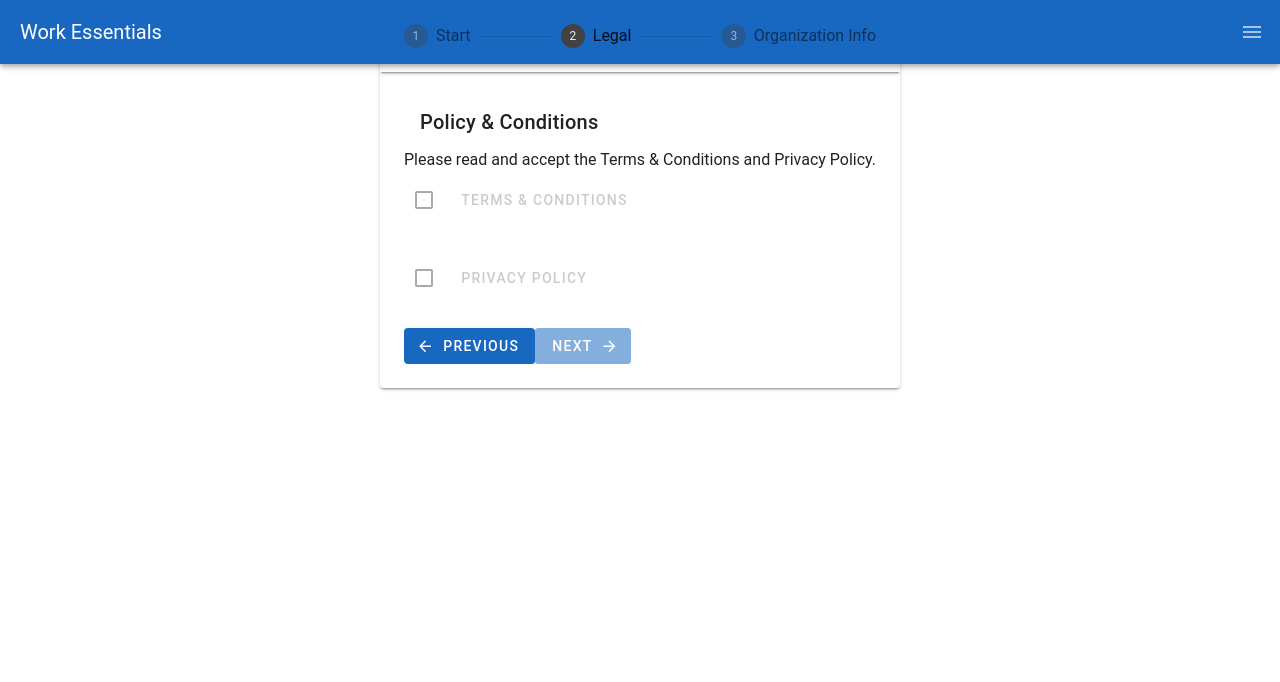
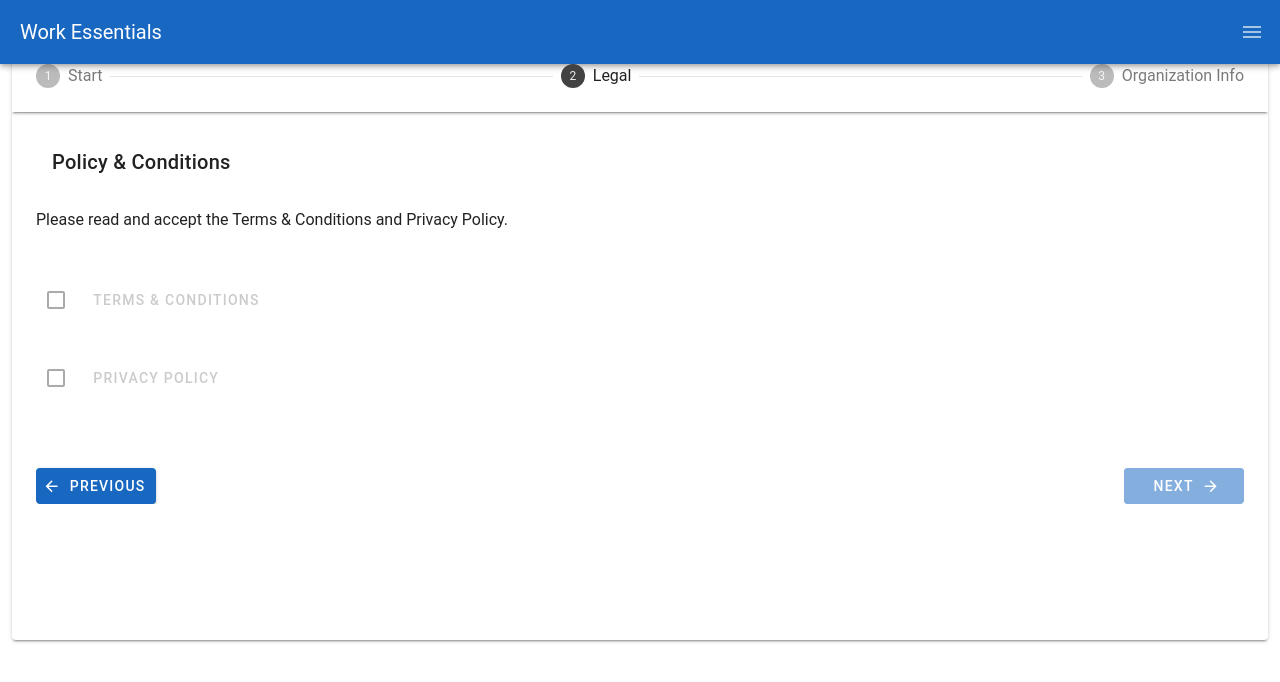
Before and after one commit to lottjerry/my-job-essentials, a Nuxt app: page /dashboard/organization-register in a window 1280 px wide. Both pictures are taken after a click on the button "NEXT". Shown: the top 682 px of the page. Built offline with nearby package versions, Linux system fonts and the light colour scheme.

Commit message:
Finished design of organization Register Page

```diff
--- a/components/PrivacyPolicy.vue
+++ b/components/PrivacyPolicy.vue
@@ -51,6 +51,7 @@
         @click="haveReadandAccept"
         :disabled="offSetTop < 575"
         variant="plain"
+        color="primary"
         >I accept</v-btn
       >
     </v-card-actions>
--- a/components/TermsAndConditions.vue
+++ b/components/TermsAndConditions.vue
@@ -47,7 +47,13 @@
       praesentium quasi, quaerat magnam illo.
     </v-card-text>
     <v-card-actions class="d-flex justify-end">
-      <v-btn @click="haveReadandAccept" :disabled="offSetTop < 575" variant="plain">I accept</v-btn>
+      <v-btn
+        @click="haveReadandAccept"
+        :disabled="offSetTop < 575"
+        color="primary"
+        variant="plain"
+        >I accept</v-btn
+      >
     </v-card-actions>
   </v-card>
 </template>
--- /dev/null
+++ b/pages/dashboard/my-account.vue
@@ -0,0 +1,9 @@
+<template>
+  <div>
+
+  </div>
+</template>
+
+<script setup>
+
+</script>
--- a/pages/dashboard/organization-register.vue
+++ b/pages/dashboard/organization-register.vue
@@ -1,19 +1,29 @@
 <template>
-  <div class="d-flex justify-center">
+  <div class="h-screen">
     <v-stepper
+
       v-model="step"
       :items="['Start', 'Legal', 'Organization Info']"
       hide-actions
+      class="mt-10 mx-3 h-75"
     >
       <!-- Step 1 -->
       <template v-slot:item.1>
-        <v-card title="Let's Get Started !!!" flat class="d-flex flex-column">
+        <v-card
+          title="Let's Get Started !!!"
+          flat
+          class="d-flex flex-column ga-5"
+        >
           <p>
             In order to view your schedule, you will have to register with your
             organization. This information can be obtained from your office
             personal.
           </p>
-          <v-btn append-icon="mdi-arrow-right" @click="step++" color="primary"
+          <v-btn
+            class="mt-10"
+            append-icon="mdi-arrow-right"
+            @click="step++"
+            color="primary"
             >next</v-btn
           >
         </v-card>
@@ -21,7 +31,11 @@
 
       <!-- Step 2 -->
       <template v-slot:item.2>
-        <v-card title="Policy & Conditions" flat>
+        <v-card
+          title="Policy & Conditions"
+          flat
+          class="d-flex flex-column ga-5"
+        >
           <p>
             Please read and accept the Terms & Conditions and Privacy Policy.
           </p>
@@ -39,7 +53,7 @@
             class="align-center justify-center"
             ><PrivacyPolicy
           /></v-overlay>
-          <v-form ref="form">
+          <v-form ref="form" class="mt-5">
             <v-checkbox
               :disabled="disableTermsAndConditions"
               :rules="[(v) => !!v || 'You must agree to the Terms & !']"
@@ -49,7 +63,10 @@
                 <v-btn
                   class="active-btn"
                   variant="plain"
-                  @click="appStore.termsAndConditionsOverlay = true; disableTermsAndConditions = false"
+                  @click="
+                    (appStore.termsAndConditionsOverlay = true),
+                      (disableTermsAndConditions = false)
+                  "
                   :color="appStore.acceptTermsAndConditions ? 'green' : null"
                   >Terms & Conditions</v-btn
                 ></template
@@ -64,31 +81,92 @@
                 <v-btn
                   class="active-btn"
                   variant="plain"
-                  @click="appStore.privacyPolicyOverlay = true; disablePrivacyPolicy = false"
+                  @click="
+                    (appStore.privacyPolicyOverlay = true),
+                      (disablePrivacyPolicy = false)
+                  "
                   :color="appStore.acceptPrivacyPolicy ? 'green' : null"
                   >Privacy Policy</v-btn
                 ></template
               >
             </v-checkbox>
           </v-form>
-
-          <v-btn prepend-icon="mdi-arrow-left" @click="step--; resetlegal()" color="primary"
+          <div class="d-flex justify-space-between mt-5">
+            <v-btn
+              prepend-icon="mdi-arrow-left"
+              @click="step--, resetlegal()"
+              color="primary"
+              width="120"
               >Previous</v-btn
             >
             <v-btn
-            :disabled="!checkbox"
+              :disabled="
+                !(
+                  appStore.acceptTermsAndConditions &&
+                  appStore.acceptPrivacyPolicy
+                )
+              "
+              :color="
+                appStore.acceptTermsAndConditions &&
+                appStore.acceptPrivacyPolicy
+                  ? 'success'
+                  : 'primary'
+              "
               append-icon="mdi-arrow-right"
+              width="120"
               @click="step++"
               color="primary"
               >next</v-btn
             >
+          </div>
         </v-card>
       </template>
 
       <!-- Step 3 -->
       <template v-slot:item.3>
-        <v-card title="Organization Register" flat
-          >Organization Form Here</v-card
+        <v-card title="Organization Register" flat class="d-flex flex-column">
+          <v-sheet eet class="mx-auto my-10" width="280">
+            <v-form
+              @submit="onSubmit"
+              @submit.prevent
+              class="d-flex flex-column"
+            >
+              <v-text-field
+                class="text-black"
+                density="comfortable"
+                prepend-inner-icon="mdi-card-account-details-outline"
+                color="primary"
+                v-model="organizationID"
+                label="Organization ID"
+                variant="underlined"
+              ></v-text-field>
+
+              <v-text-field
+                class="text-black"
+                density="comfortable"
+                prepend-inner-icon="mdi-lock-outline"
+                :append-inner-icon="visible ? 'mdi-eye-off' : 'mdi-eye'"
+                :type="visible ? 'text' : 'password'"
+                color="primary"
+                v-model="organizationPassword"
+                label="Organization Password"
+                variant="underlined"
+                @click:append-inner="visible = !visible"
+              ></v-text-field>
+
+              <v-btn class="bg-primary text-body-2 mt-5" type="submit"
+                >Register</v-btn
+              >
+            </v-form>
+          </v-sheet></v-card
+        >
+        <v-btn
+        class="mt-10"
+          prepend-icon="mdi-arrow-left"
+          @click="step--, resetlegal()"
+          color="primary"
+          width="120"
+          >Previous</v-btn
         >
       </template>
     </v-stepper>
@@ -107,7 +185,6 @@
   const disablePrivacyPolicy = ref(true)
 
   const resetlegal = () => {
-
     appStore.acceptPrivacyPolicy = false
     appStore.acceptTermsAndConditions = false
   }
--- a/pages/index.vue
+++ b/pages/index.vue
@@ -5,7 +5,7 @@
       <Logo size="28" />
     </div>
 
-    <v-sheet class="mx-auto mt-2" width="280">
+   <v-sheet eet class="mx-auto mt-2" width="280">
       <v-form @submit="onSubmit" @submit.prevent class="d-flex flex-column">
         <v-text-field
           class="text-black"
```
Lines whose indentation alone changed are shown as unchanged.
